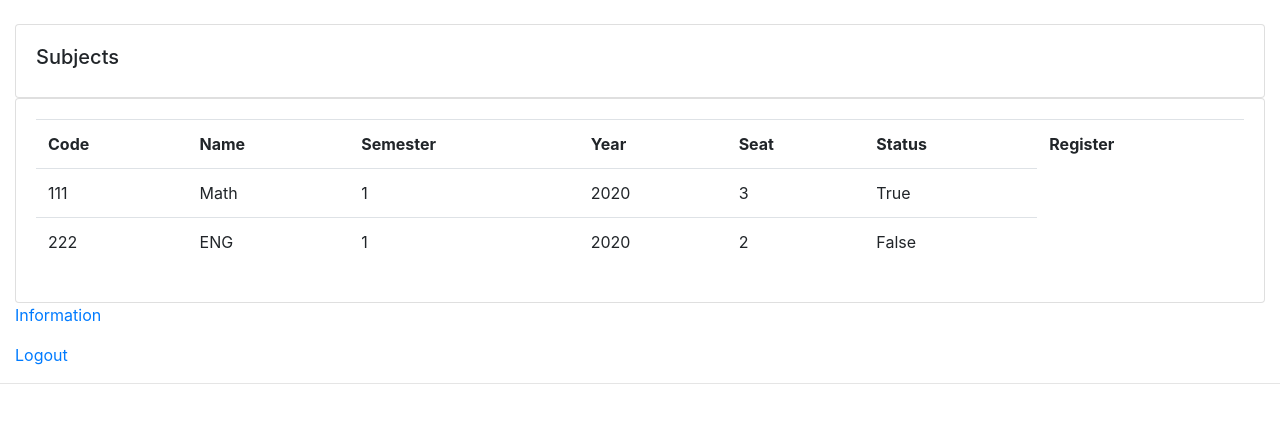
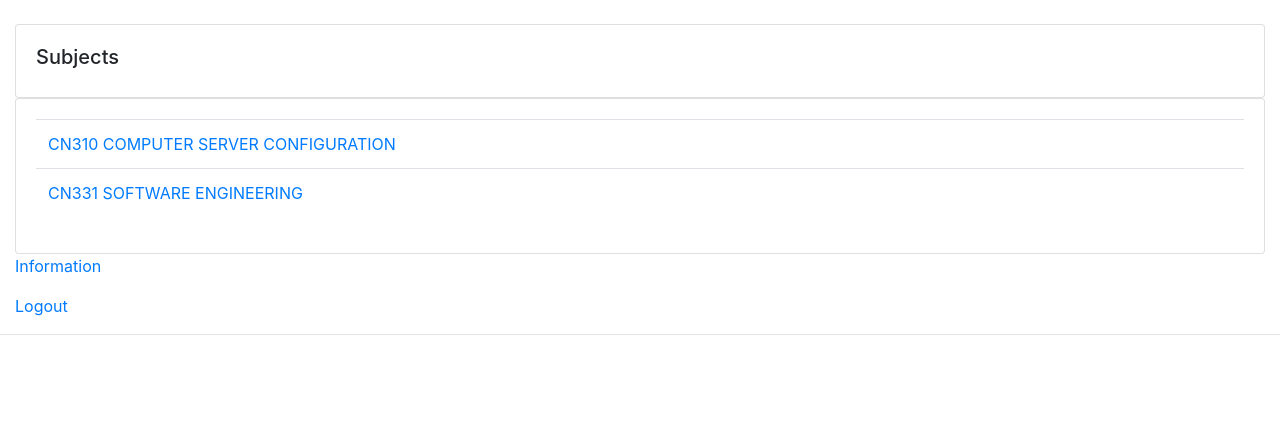
Before and after one commit to 6210612773/cn331as2, a Django app: page /subject/ in a window 1280 px wide. Shown: the top 423 px of the page. Run offline with Django 3.2, Linux system fonts and the light colour scheme; data comes from the database, SQL or seed files in the repository; some libraries are stand-ins or nearby versions.

Commit message:
Update Regisiter and Remove

```diff
--- a/subject/models.py
+++ b/subject/models.py
@@ -2,14 +2,6 @@ from django.db import models
 
 from django.contrib.auth.models import User
 # Create your models here.
-
-
-class Student(models.Model):
-    user = models.OneToOneField(User, on_delete = models.CASCADE)
-
-    def __str__(self):
-        return f"{self.user.username} "
-
 
 class Subject(models.Model):
     code = models.CharField(max_length = 5)
@@ -18,20 +10,8 @@ class Subject(models.Model):
     year = models.IntegerField()
     seat = models.IntegerField()
     status = models.BooleanField()
-    register = models.ManyToManyField(Student, blank = True)
-
-    def isfull(self):
-        if self.register.count() == self.amount :
-            return True
-
-        return False
+    register = models.ManyToManyField(User, blank = True, related_name = "students")
+    count = models.IntegerField(default=0)
 
     def __str__(self):
         return f"{self.code} {self.name}"
-
-class Select_Sub(models.Model) :
-    user = models.OneToOneField(User, on_delete = models.CASCADE)
-    select = models.ManyToManyField(Subject, blank = True)
-
-    def __str__(self):
-        return f"{self.user.username} select {self.select.count()}"
--- a/subject/templates/subject/index.html
+++ b/subject/templates/subject/index.html
@@ -11,24 +11,12 @@
                 </div>
                 <div class="card card-body">
                     <table class="table">
-						<tr>
-							<th>Code</th>
-							<th>Name</th>
-							<th>Semester</th>
-							<th>Year</th>
-                            <th>Seat</th>
-							<th>Status</th>
-							<th>Register</th>
-						</tr>
 
                         {% for i in subject %}
                             <tr>
-								<td>{{i.code}}</td>
-                                <td>{{i.name}}</td>
-								<td>{{i.semester}}</td>
-								<td>{{i.year}}</td>
-                                <td>{{i.seat}}</td>
-                                <td>{{i.status}}</td>
+                                <td><a href="{% url 'subject:subject' i.id %}">{{i.code}} {{i.name}}</a></td>
+
+
                             </tr>
                         {% endfor %}
 
--- a/subject/urls.py
+++ b/subject/urls.py
@@ -5,4 +5,6 @@ app_name="subject"
 urlpatterns = [
     path('', views.index, name="index"),
     path('<int:subject_id>', views.subjectPage, name="subject"),
+    path('<int:subject_id>/register', views.register, name="register"),
+    path('<int:subject_id>/remove', views.remove, name="remove"),
 ]
--- a/subject/views.py
+++ b/subject/views.py
@@ -1,5 +1,6 @@
-from django.shortcuts import render
-from django.http import HttpResponse
+from django.shortcuts import render, get_object_or_404
+from django.http import HttpResponseRedirect
+from django.urls import reverse
 
 # Create your views here.
 
@@ -11,9 +12,35 @@ def index(request):
     return render(request, "subject/index.html", {"subject":index})
 
 def subjectPage(request, subject_id):
+    subject = Subject.objects.get(pk=subject_id)
+    number = subject.seat - subject.count
+    return render(request, "subject/subject.html", {
+        "subject": subject,
+        "students": subject.register.all(),
+        "number": number
+    })
+
+def register(request, subject_id):
     if not request.user.is_authenticated:
             return HttpResponseRedirect(reverse("users:login"))
-    subject = Subject.objects.get(pk=subject_id)
-    return render(request, "subject/subject.html", {
-        "subject": subject
-    })
+
+    subject = get_object_or_404(Subject, pk=subject_id)
+    if request.user not in subject.register.all():
+        subject.register.add(request.user)
+        select = Subject.objects.get(id=subject_id)
+        select.count += 1
+        select.save()
+    return HttpResponseRedirect(reverse("subject:subject", args=(subject_id,)))
+
+
+def remove(request, subject_id):
+    if not request.user.is_authenticated:
+            return HttpResponseRedirect(reverse("users:login"))
+
+    subject = get_object_or_404(Subject, pk=subject_id)
+    if request.user in subject.register.all():
+        subject.register.remove(request.user)
+        select = Subject.objects.get(id=subject_id)
+        select.count -= 1
+        select.save()
+    return HttpResponseRedirect(reverse("subject:subject", args=(subject_id,)))
```
Also changed, not shown: subject/admin.py (+2 -5 lines), subject/templates/subject/subject.html (+16 -0 lines), db.sqlite3, subject/migrations/0002_auto_20210914_2014.py (added), subject/migrations/0003_alter_subject_register.py (added). Lines whose indentation alone changed are shown as unchanged.
